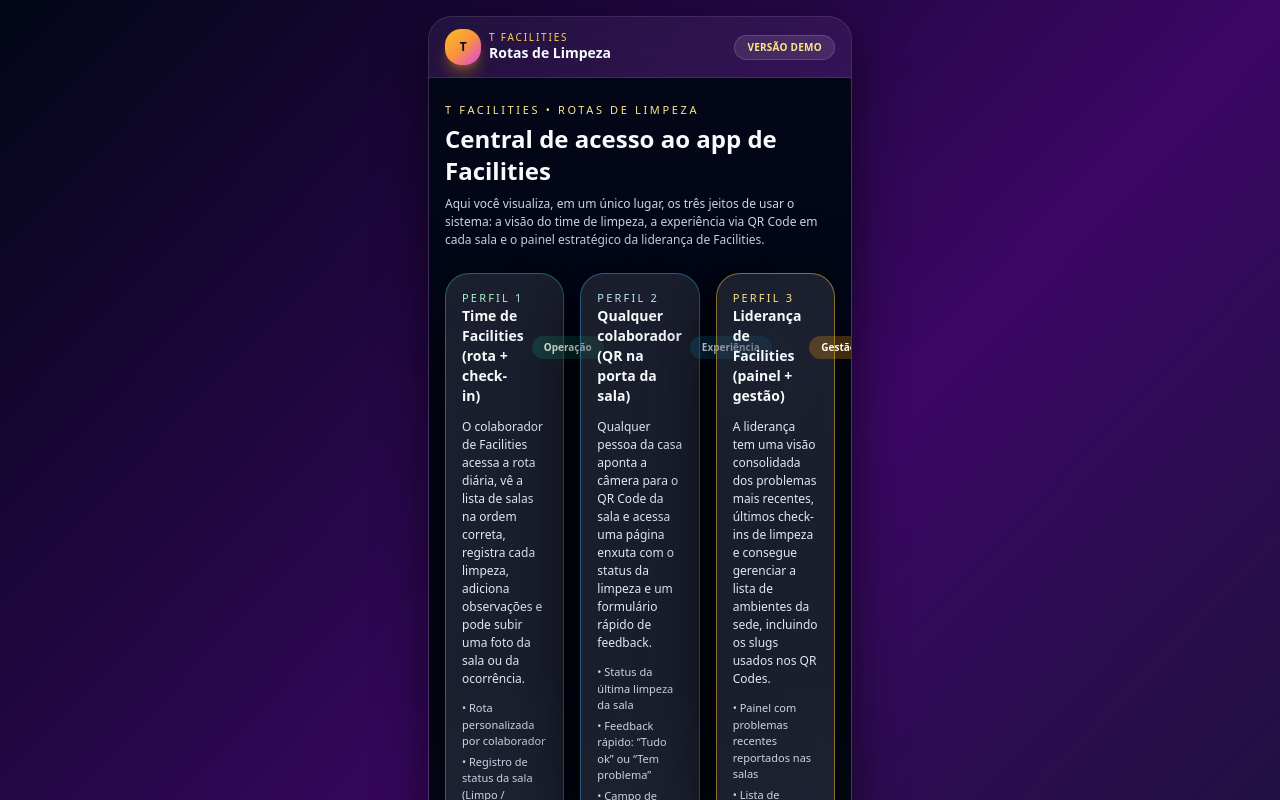
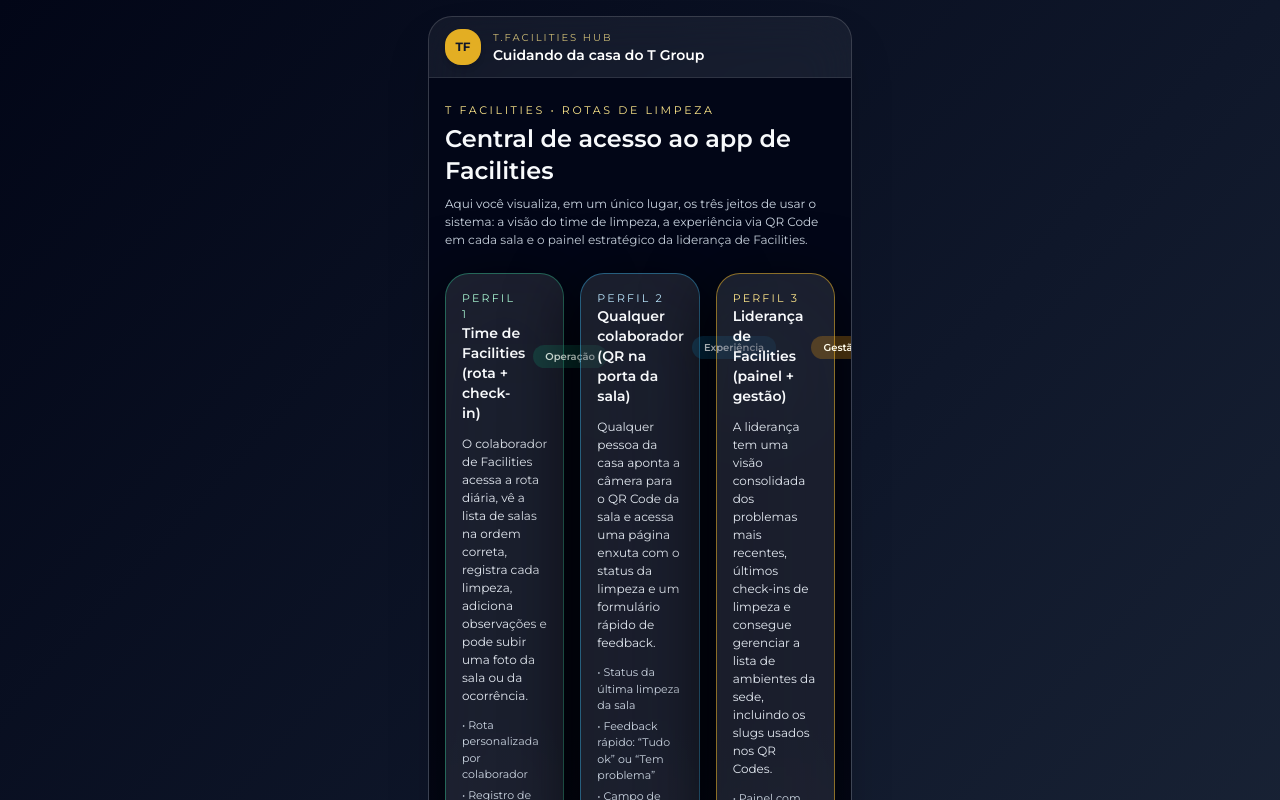
Before and after one commit to morenotgroup/t-facilities-rotas, a Next.js app: page / in a window 1280 px wide. Shown: the top 800 px of the page. Built offline with nearby package versions, Linux system fonts and the light colour scheme.

Commit message:
Update layout.tsx

```diff
--- a/app/layout.tsx
+++ b/app/layout.tsx
@@ -1,9 +1,16 @@
+// app/layout.tsx
 import './globals.css'
 import type { Metadata } from 'next'
+import { Montserrat } from 'next/font/google'
+
+const montserrat = Montserrat({
+  subsets: ['latin'],
+  weight: ['400', '500', '600', '700'],
+})
 
 export const metadata: Metadata = {
-  title: 'T Facilities - Rotas de Limpeza',
-  description: 'Gestão de rotas de limpeza e status das salas do T Group.',
+  title: 'T.Facilities Hub',
+  description: 'Plataforma mobile de Facilities do T Group.',
 }
 
 export default function RootLayout({
@@ -13,45 +20,28 @@ export default function RootLayout({
 }) {
   return (
     <html lang="pt-BR">
-      <body className="min-h-screen bg-gradient-to-br from-slate-950 via-purple-950 to-slate-900 text-slate-50">
+      <body
+        className={`${montserrat.className} min-h-screen bg-gradient-to-br from-slate-950 via-slate-900 to-slate-800 text-slate-50`}
+      >
+        {/* Container mobile centralizado, com vibe de app iOS */}
         <div className="mx-auto flex min-h-screen max-w-md flex-col px-3 py-4">
-          {/* “Moldura” glass principal */}
-          <div className="flex flex-1 flex-col overflow-hidden rounded-3xl border border-white/10 bg-white/5 shadow-[0_18px_50px_rgba(0,0,0,0.6)] backdrop-blur-2xl">
-            {/* Topbar */}
-            <header className="flex items-center justify-between border-b border-white/10 px-4 py-3">
-              <div className="flex items-center gap-2">
-                <div className="flex h-9 w-9 items-center justify-center rounded-2xl bg-gradient-to-br from-amber-400 via-orange-400 to-fuchsia-500 shadow-lg shadow-amber-500/40">
-                  <span className="text-xs font-black tracking-tight text-slate-950">
-                    T
-                  </span>
-                </div>
-                <div className="leading-tight">
-                  <p className="text-[10px] uppercase tracking-[0.18em] text-amber-300">
-                    T Facilities
-                  </p>
-                  <p className="text-sm font-semibold text-slate-50">
-                    Rotas de Limpeza
-                  </p>
-                </div>
+          {/* “Moldura” em liquid glass */}
+          <div className="flex flex-1 flex-col rounded-3xl border border-white/15 bg-white/5 shadow-2xl backdrop-blur-xl">
+            <header className="flex items-center gap-3 border-b border-white/10 px-4 py-3">
+              <div className="flex h-9 w-9 items-center justify-center rounded-2xl bg-amber-400/90 text-xs font-bold text-slate-900 shadow-md">
+                TF
               </div>
-
-              <div className="rounded-full border border-white/15 bg-white/10 px-3 py-1 text-[10px] font-semibold uppercase tracking-wide text-amber-200">
-                Versão demo
+              <div className="flex flex-col">
+                <span className="text-[10px] uppercase tracking-[0.2em] text-amber-200/80">
+                  T.Facilities Hub
+                </span>
+                <span className="text-sm font-semibold text-white">
+                  Cuidando da casa do T Group
+                </span>
               </div>
             </header>
 
-            <main className="flex-1 overflow-y-auto bg-gradient-to-b from-white/5 via-white/2 to-white/5">
-              {children}
-            </main>
-
-            <footer className="border-t border-white/10 px-4 py-2 text-center text-[10px] text-slate-300/80">
-              <span className="font-semibold text-amber-200">
-                Plataforma piloto • Facilities
-              </span>{' '}
-              <span className="text-slate-300">
-                Desenvolvida por Gente &amp; Cultura — T Group
-              </span>
-            </footer>
+            <main className="flex-1 overflow-y-auto">{children}</main>
           </div>
         </div>
       </body>
```
